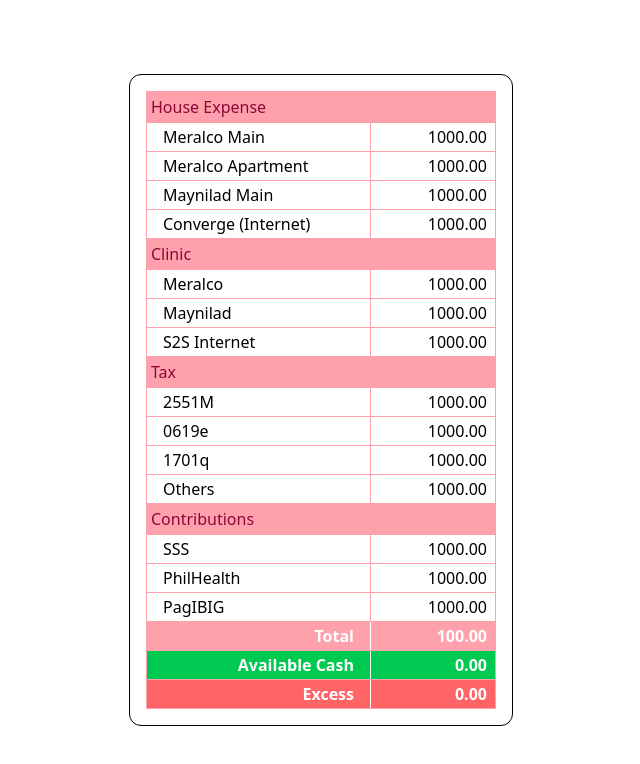
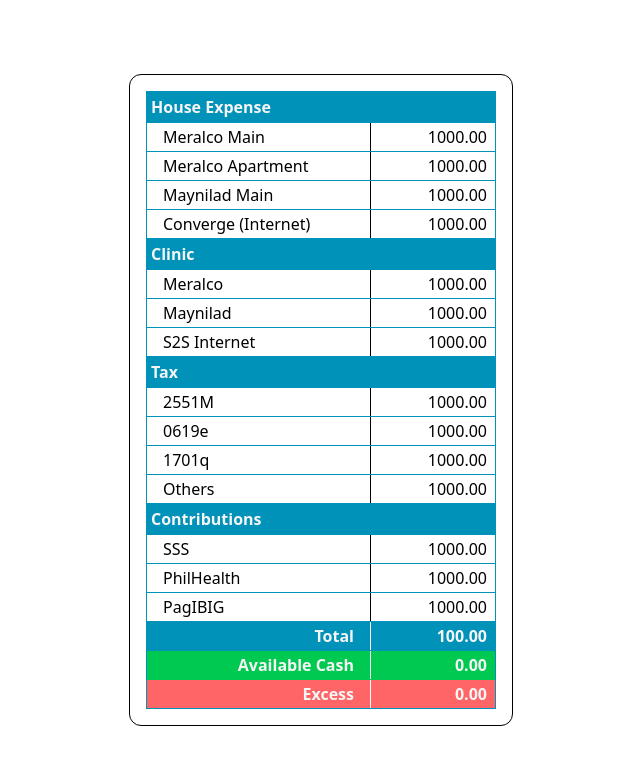
Before and after one commit to djkier/consolidated-dues-tracker, a React (Vite) app: page / in a window 1280 px wide. Shown: the top 764 px of the page, without its empty margins (319-959 px from the left). Built offline with nearby package versions, Linux system fonts and the light colour scheme.

Commit message:
Change the color theme

```diff
--- a/src/components/MainTable.jsx
+++ b/src/components/MainTable.jsx
@@ -30,9 +30,9 @@ export default function MainTable() {
 }
 
 function ExpenseRow({ description, amount, lastOfType, customRowStyle, customDescStyle }) {
-    const newCustomDescStyle = customDescStyle ? customDescStyle : `border-rose-300`;
+    const newCustomDescStyle = customDescStyle ? customDescStyle : `<border-cyan-600></border-cyan-600>`;
     const newCustomRowStyle = customRowStyle ? customRowStyle : '';
-    const borderOfNoneLastType = !lastOfType ? `border-b border-rose-300` : '';
+    const borderOfNoneLastType = !lastOfType ? `border-b border-cyan-600` : '';
     return (
         <div className={`${borderOfNoneLastType} ${newCustomRowStyle} flex justify-between pl-4 pr-2 `}>
             <dt className={`${newCustomDescStyle} border-r-1 w-[13rem] py-[2px]`}>{description}</dt>
@@ -43,8 +43,8 @@ function ExpenseRow({ description, amount, lastOfType, customRowStyle, customDes
 
 function Category({ children, type }) {
     return (
-        <section className="border-x border-rose-300">
-            <h2 className="bg-rose-300 text-rose-900 p-1">{type}</h2>
+        <section className="border-x border-cyan-600">
+            <h2 className="bg-cyan-600 text-neutral-100 font-semibold p-1">{type}</h2>
             <dl>
                 {children}
 
@@ -56,11 +56,11 @@ function Category({ children, type }) {
 function Summary() {
     const customDecsriptionStyle = "border-white text-right pr-4";
     return (
-        <section className="border-x border-t border-rose-300">
-            <dl className="text-white font-bold">
-                <ExpenseRow description="Total" amount="100" customRowStyle="bg-rose-300" customDescStyle={customDecsriptionStyle} />
-                <ExpenseRow description="Available Cash" amount="0" customRowStyle="bg-green-500" customDescStyle={customDecsriptionStyle}/>
-                <ExpenseRow description="Excess" amount="0" customRowStyle="bg-red-400" customDescStyle={customDecsriptionStyle}/>
+        <section className="border-x border-t border-cyan-600">
+            <dl className="text-neutral-100 font-bold">
+                <ExpenseRow description="Total" amount="100" customRowStyle="bg-cyan-600" customDescStyle={customDecsriptionStyle} />
+                <ExpenseRow description="Available Cash" amount="0" customRowStyle="bg-green-500 border-green-500" customDescStyle={customDecsriptionStyle}/>
+                <ExpenseRow description="Excess" amount="0" customRowStyle="bg-red-400 " customDescStyle={customDecsriptionStyle}/>
             </dl>
         </section>
     );
--- a/src/index.css
+++ b/src/index.css
@@ -1 +1,5 @@
-@import "tailwindcss"
+@import "tailwindcss";
+
+@theme {
+
+}
```
